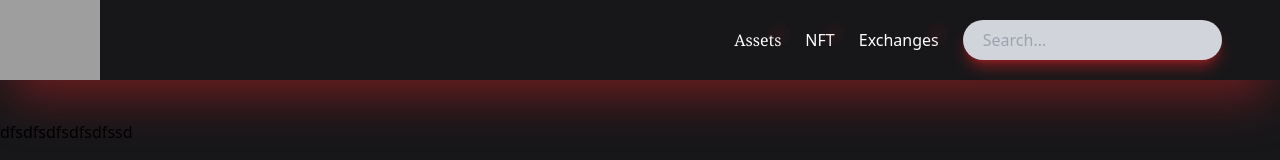
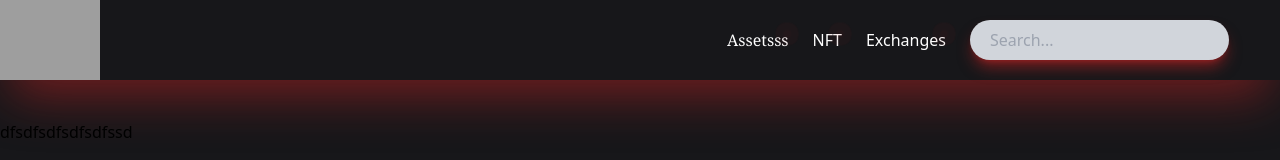
Before and after one commit to kataniko/katana-blockchain, a Next.js app: page / in a window 1280 px wide. Shown: the top 160 px of the page. Built offline with nearby package versions, Linux system fonts and the light colour scheme; grey boxes are pictures that could not be loaded.

Commit message:
ADD: Header frontend

```diff
--- a/components/Header.js
+++ b/components/Header.js
@@ -35,7 +35,7 @@ const Header = () => {
                     <div className={styles.navItem}>
                         <div className={styles.navLink}>
                             <div className='antialiased hover:subpixel-antialiased font-serif  '>
-                             Assets
+                             Assetsss
                             </div>
                             </div>
                         <div className={styles.badge} />
--- a/package.json
+++ b/package.json
@@ -19,5 +19,6 @@
     "postcss": "^8.4.14",
     "tailwindcss": "^3.1.2",
     "typescript": "4.7.2"
-  }
+  },
+  "version": "0.0.0"
 }
```
